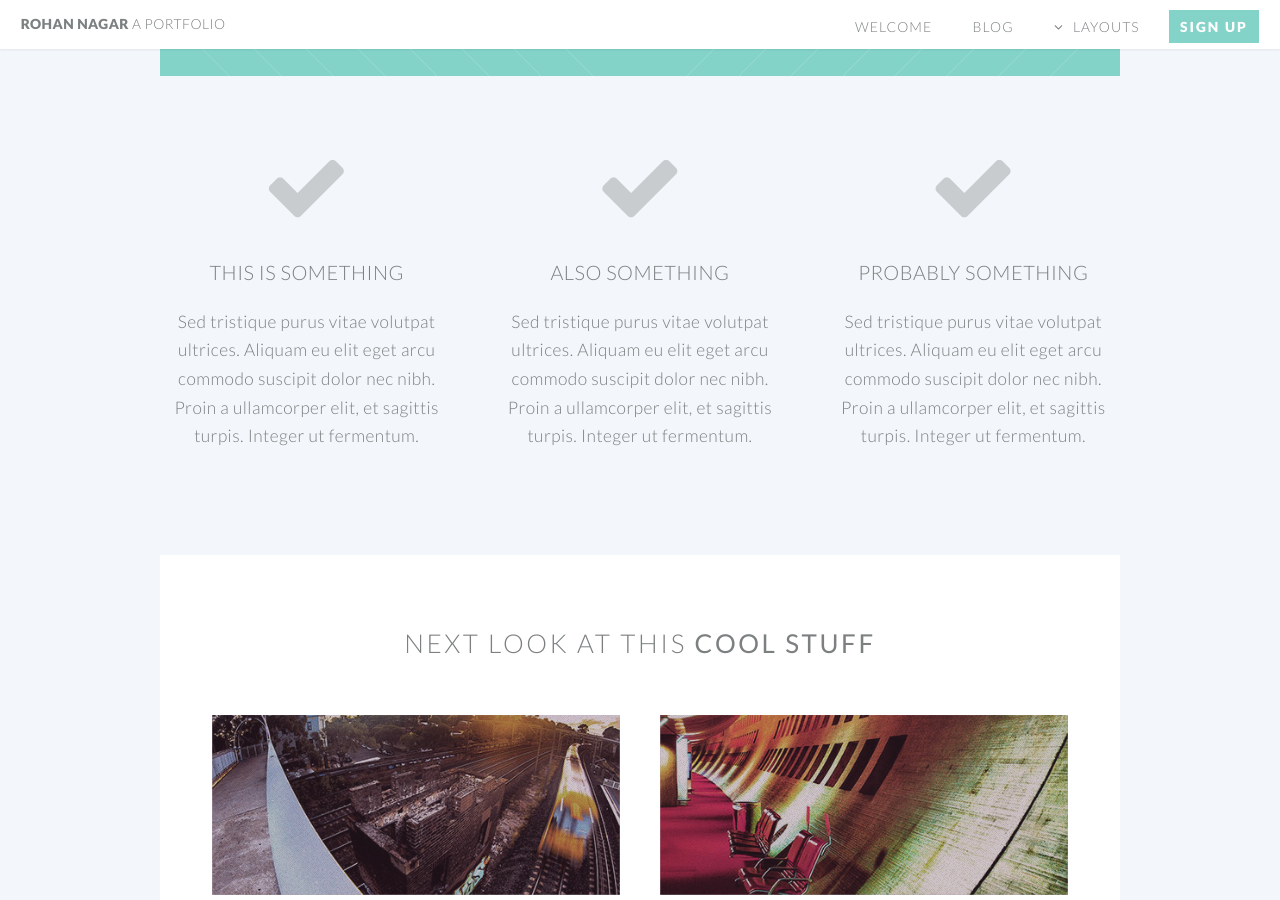
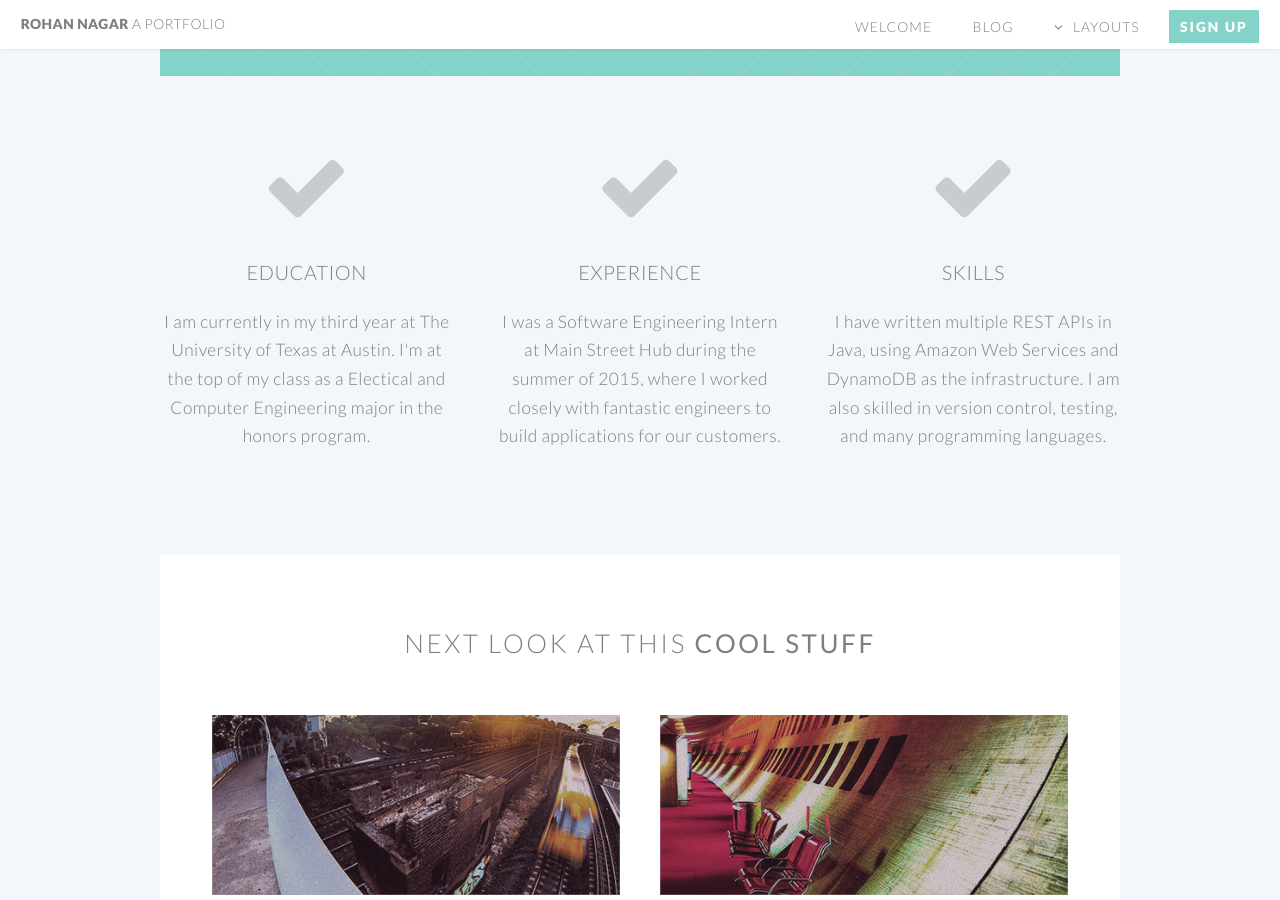
Before and after one commit to RohanNagar/RohanNagar.github.io, a Jekyll site: the page built from index.html, in a window 1280 px wide and 900 px high, scrolled down 1497 px. Built offline with Jekyll 4.4.1, drawn with Linux system fonts in a browser that asks for light colours.

Commit message:
Update checkmark info

```diff
--- a/index.html
+++ b/index.html
@@ -55,9 +55,9 @@ layout: landing-page
 								<section>
 									<span class="icon featured fa-check"></span>
 									<header>
-										<h3>This is Something</h3>
+										<h3>Education</h3>
 									</header>
-									<p>Sed tristique purus vitae volutpat ultrices. Aliquam eu elit eget arcu commodo suscipit dolor nec nibh. Proin a ullamcorper elit, et sagittis turpis. Integer ut fermentum.</p>
+									<p>I am currently in my third year at The University of Texas at Austin. I'm at the top of my class as a Electical and Computer Engineering major in the honors program.</p>
 								</section>
 
 							</div>
@@ -66,9 +66,9 @@ layout: landing-page
 								<section>
 									<span class="icon featured fa-check"></span>
 									<header>
-										<h3>Also Something</h3>
+										<h3>Experience</h3>
 									</header>
-									<p>Sed tristique purus vitae volutpat ultrices. Aliquam eu elit eget arcu commodo suscipit dolor nec nibh. Proin a ullamcorper elit, et sagittis turpis. Integer ut fermentum.</p>
+									<p>I was a Software Engineering Intern at Main Street Hub during the summer of 2015, where I worked closely with fantastic engineers to build applications for our customers.</p>
 								</section>
 
 							</div>
@@ -77,9 +77,9 @@ layout: landing-page
 								<section>
 									<span class="icon featured fa-check"></span>
 									<header>
-										<h3>Probably Something</h3>
+										<h3>Skills</h3>
 									</header>
-									<p>Sed tristique purus vitae volutpat ultrices. Aliquam eu elit eget arcu commodo suscipit dolor nec nibh. Proin a ullamcorper elit, et sagittis turpis. Integer ut fermentum.</p>
+									<p>I have written multiple REST APIs in Java, using Amazon Web Services and DynamoDB as the infrastructure. I am also skilled in version control, testing, and many programming languages.</p>
 								</section>
 
 							</div>
```
